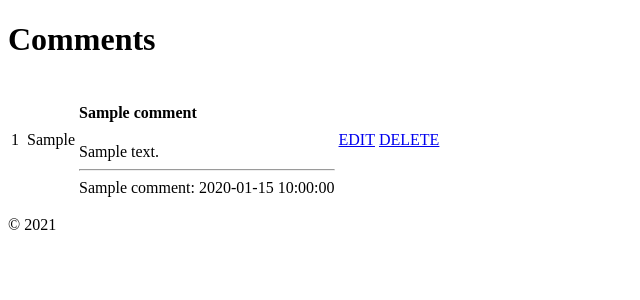
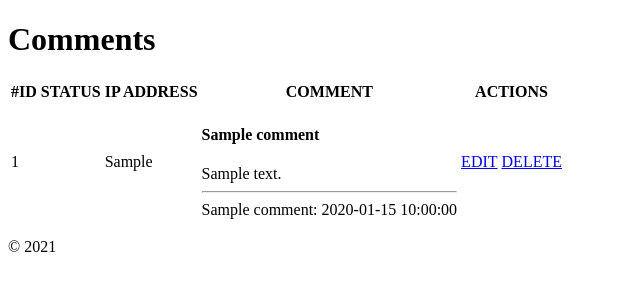
Before and after one commit to Fedoto4kin/crazy-guestbook, a Yii app: template app/backend/views/site/index.php in a window 1280 px wide. Shown: the top 300 px of the page, without its empty margins (0-640 px from the left). Run offline with PHP 8.4 and a stand-in for Yii, Linux system fonts and the light colour scheme; the template is opened without the code that fills it: most values are stand-ins (such as "Sample title", 1, 10 or a date in 2020); data that the repository does not hold is empty; some libraries are stand-ins or nearby versions.

Commit message:
fix bug with empty table and first comment

```diff
--- a/app/backend/views/site/index.php
+++ b/app/backend/views/site/index.php
@@ -13,6 +13,13 @@ $this->title = 'Comments';
     <h1><?= Html::encode($this->title) ?></h1>
 
     <table class="table-bordered table" id="comments-table">
+        <tr>
+            <th>#ID</th>
+            <th>STATUS</th>
+            <th>IP ADDRESS</th>
+            <th>COMMENT</th>
+            <th colspan="2">ACTIONS</th>
+        </tr>
         <? foreach ($comments as $comment ): ?>
               <?= $this->render('comment/_commentrow', [
                 'comment' => $comment,
@@ -29,7 +36,7 @@ $this->title = 'Comments';
             json_data = JSON.parse(e.data);
             $.get('<?= Url::to(['site/view']); ?>',  { id: json_data.id }).done(
                 function(data) {
-                    $('#comments-table tr:first').before(data);
+                    $('#comments-table tr:first').after(data);
                 }
             );
         };
```
Also changed, not shown: README.md.
